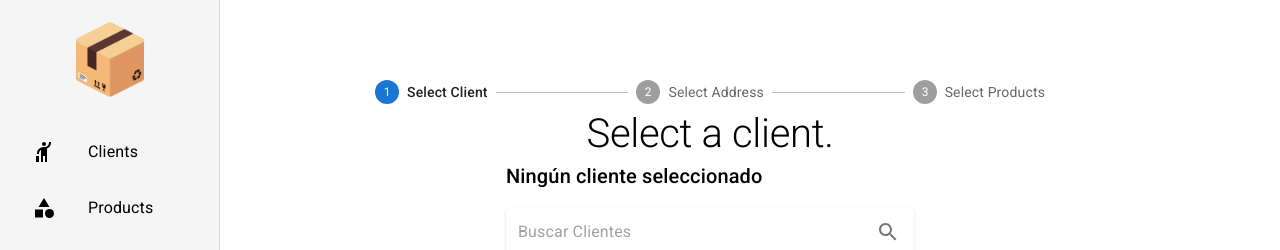
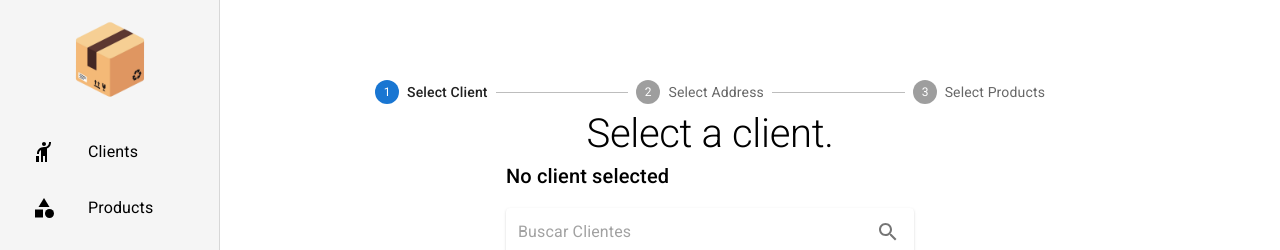
Before and after one commit to LuisGerar321/ordering-taking-app-client, a React (Create React App) app: page /ordering in a window 1280 px wide. Shown: the top 250 px of the page. Built offline with nearby package versions, Linux system fonts and the light colour scheme; no server answers.

Commit message:
fix: spelling typos

```diff
--- a/src/components/ClientAdressList.tsx
+++ b/src/components/ClientAdressList.tsx
@@ -36,7 +36,7 @@ export const ClientAdressList = () => {
         {selectedAddress !== null ? (
           <Chip label={shippingAddresses.find((address) => address.id === selectedAddress)?.address} color="primary" />
         ) : (
-          <Typography variant="h6">Ninguna dirección seleccionada</Typography>
+          <Typography variant="h6">No address selected</Typography>
         )}
       </Box>
 
--- a/src/components/ClientList.tsx
+++ b/src/components/ClientList.tsx
@@ -56,7 +56,7 @@ export const ClientList = () => {
     <Box m={10}>
       {/* Muestra el cliente seleccionado usando Chip */}
       <Box mb={2}>
-        {selectedClient !== null ? <Chip label={clients.find((client) => client.id === selectedClient)?.name} color="primary" /> : <Typography variant="h6">Ningún cliente seleccionado</Typography>}
+        {selectedClient !== null ? <Chip label={clients.find((client) => client.id === selectedClient)?.name} color="primary" /> : <Typography variant="h6">No client selected</Typography>}
       </Box>
 
       {/* Barra de búsqueda */}
```
